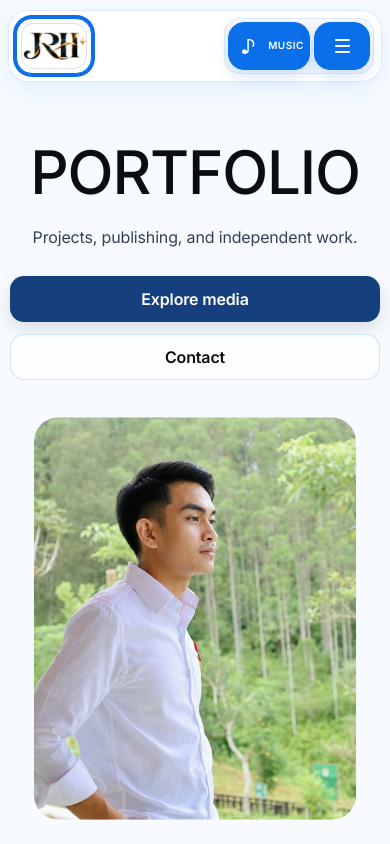
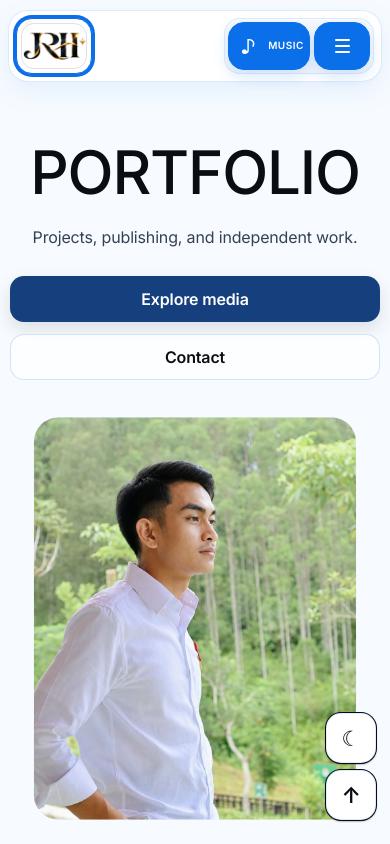
Before and after one commit to LionerHakim/JRHs, a React (Vite) app: page / in a window 390 px wide. Shown: the top 844 px of the page. Built offline with nearby package versions, Linux system fonts and the light colour scheme.

Commit message:
Style floating theme toggle and dark mode without changing layout

```diff
--- a/src/index.css
+++ b/src/index.css
@@ -3727,3 +3727,203 @@ body,
 .music-panel::before {
   border-color: rgba(10,153,255,.16) !important;
 }
+
+
+
+
+/* JRHs THEME TOGGLE — floating utility, layout locked */
+.floating-utilities {
+  position: fixed;
+  right: 24px;
+  bottom: max(24px, env(safe-area-inset-bottom));
+  z-index: 90;
+  display: flex;
+  flex-direction: column;
+  align-items: center;
+  gap: 8px;
+}
+
+.theme-toggle-floating {
+  width: 48px;
+  height: 48px;
+  min-width: 48px;
+  display: inline-flex;
+  align-items: center;
+  justify-content: center;
+  border: 1px solid var(--line);
+  border-radius: 14px;
+  background: var(--paper);
+  color: var(--ink);
+  box-shadow: var(--shadow-subtle);
+  font-size: 21px;
+  line-height: 1;
+  cursor: pointer;
+  -webkit-tap-highlight-color: transparent;
+  touch-action: manipulation;
+  transition: transform 180ms var(--ease), box-shadow 180ms var(--ease), background-color 180ms var(--ease);
+}
+
+.theme-toggle-floating:hover,
+.theme-toggle-floating:focus-visible {
+  transform: translateY(-2px);
+  box-shadow: var(--shadow-soft);
+  background: var(--surface);
+}
+
+.theme-toggle-floating:focus-visible {
+  outline: 3px solid color-mix(in srgb, var(--blue-strong) 28%, transparent);
+  outline-offset: 3px;
+}
+
+.theme-dark {
+  --sky: #050505;
+  --paper: #0B0B0B;
+  --bone: #0D0D0D;
+  --mist: #111111;
+  --ink: #F5F5F5;
+  --charcoal: #D7E3F4;
+  --graphite: #B8BCC4;
+  --fog: #858B95;
+  --blue: #0A6FE8;
+  --blue-strong: #0A6FE8;
+  --blue-soft: #10243A;
+  --lavender: #171222;
+  --mint: #0D2117;
+  --peach: #321F17;
+  --line: rgba(255,255,255,.12);
+  --shadow-subtle: 0 1px 2px rgba(0,0,0,.45), 0 0 0 1px rgba(255,255,255,.06);
+}
+
+.theme-dark,
+.theme-dark > main,
+.theme-dark > footer {
+  background: #050505 !important;
+  color: #F5F5F5 !important;
+}
+
+.theme-dark .nav {
+  background: #0B0B0B !important;
+  border-color: rgba(255,255,255,.10) !important;
+  box-shadow: 0 10px 28px rgba(0,0,0,.42), 0 1px 0 rgba(255,255,255,.05) inset !important;
+}
+
+/* Logo stays on its original white tile so the black logo never disappears. */
+.theme-dark .wordmark,
+.theme-dark .wordmark:hover,
+.theme-dark .wordmark:focus-visible {
+  background: #FFFFFF !important;
+  border-color: #0A6FE8 !important;
+  box-shadow: 0 0 0 3px #0A6FE8 !important;
+}
+
+.theme-dark .nav-actions {
+  background: #151515 !important;
+  border-color: rgba(255,255,255,.09) !important;
+}
+
+.theme-dark .nav-action:hover,
+.theme-dark .nav-action:focus-visible {
+  background: #1C1C1C !important;
+  color: #FFFFFF !important;
+}
+
+.theme-dark .record,
+.theme-dark .media-card,
+.theme-dark .project-card {
+  background: #0D0D0D !important;
+  color: #F5F5F5 !important;
+  border-color: rgba(255,255,255,.06) !important;
+}
+
+.theme-dark .media-card:hover,
+.theme-dark .project-card:hover {
+  background: #141414 !important;
+}
+
+.theme-dark .portrait-quote,
+.theme-dark .project-quote {
+  background: #171222 !important;
+}
+
+.theme-dark .section p,
+.theme-dark .hero-description,
+.theme-dark .media-subtitle,
+.theme-dark .projects-subtitle,
+.theme-dark .testimonials-subtitle {
+  color: #B8BCC4 !important;
+}
+
+.theme-dark .section-kicker,
+.theme-dark .record time,
+.theme-dark .media-number,
+.theme-dark .project-number,
+.theme-dark .media-category,
+.theme-dark .project-category {
+  color: #0A6FE8 !important;
+}
+
+.theme-dark .site-footer {
+  background: #050505 !important;
+  border-color: rgba(255,255,255,.08) !important;
+}
+
+.theme-dark .site-footer-bottom {
+  color: #858B95 !important;
+}
+
+.theme-dark .back-to-top,
+.theme-dark .theme-toggle-floating {
+  background: #111111 !important;
+  color: #F5F5F5 !important;
+  border-color: rgba(255,255,255,.12) !important;
+  box-shadow: 0 8px 20px rgba(0,0,0,.35) !important;
+}
+
+.theme-dark .back-to-top:hover,
+.theme-dark .back-to-top:focus-visible,
+.theme-dark .theme-toggle-floating:hover,
+.theme-dark .theme-toggle-floating:focus-visible {
+  background: #1A1A1A !important;
+}
+
+.theme-dark .ghost-pill {
+  color: #F5F5F5 !important;
+  border-color: rgba(255,255,255,.14) !important;
+}
+
+.theme-dark .ghost-pill:hover,
+.theme-dark .ghost-pill:focus-visible {
+  background: #151515 !important;
+}
+
+.theme-dark .record-activities li {
+  background: #10243A !important;
+  color: #D7E3F4 !important;
+}
+
+.theme-dark .media-status,
+.theme-dark .project-status {
+  background: #10243A !important;
+  color: #D7E3F4 !important;
+}
+
+@media (max-width: 640px) {
+  .floating-utilities {
+    right: 14px;
+    gap: 7px;
+  }
+
+  .theme-toggle-floating,
+  .floating-utilities .back-to-top {
+    width: 50px;
+    height: 50px;
+    min-width: 50px;
+    border-radius: 15px;
+  }
+}
+
+@media (prefers-reduced-motion: reduce) {
+  .theme-toggle-floating {
+    transition: none;
+  }
+}
```
